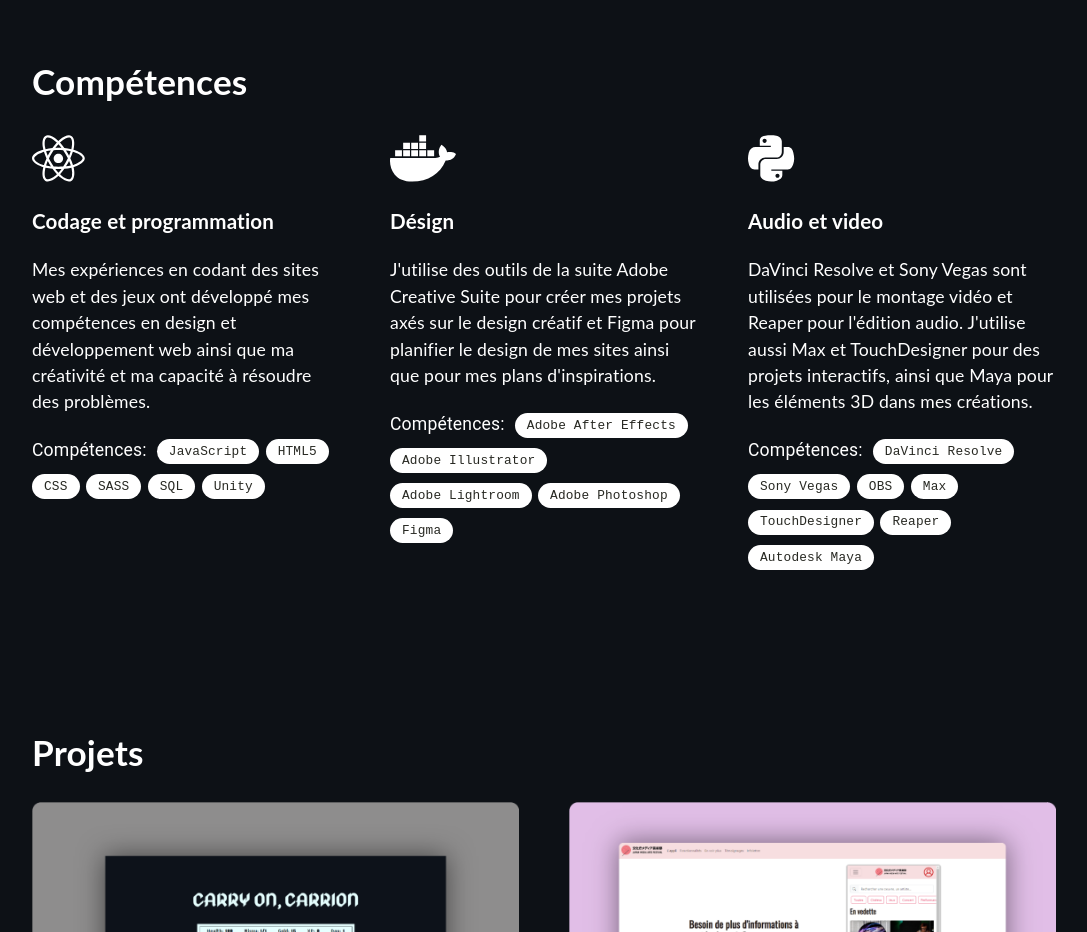
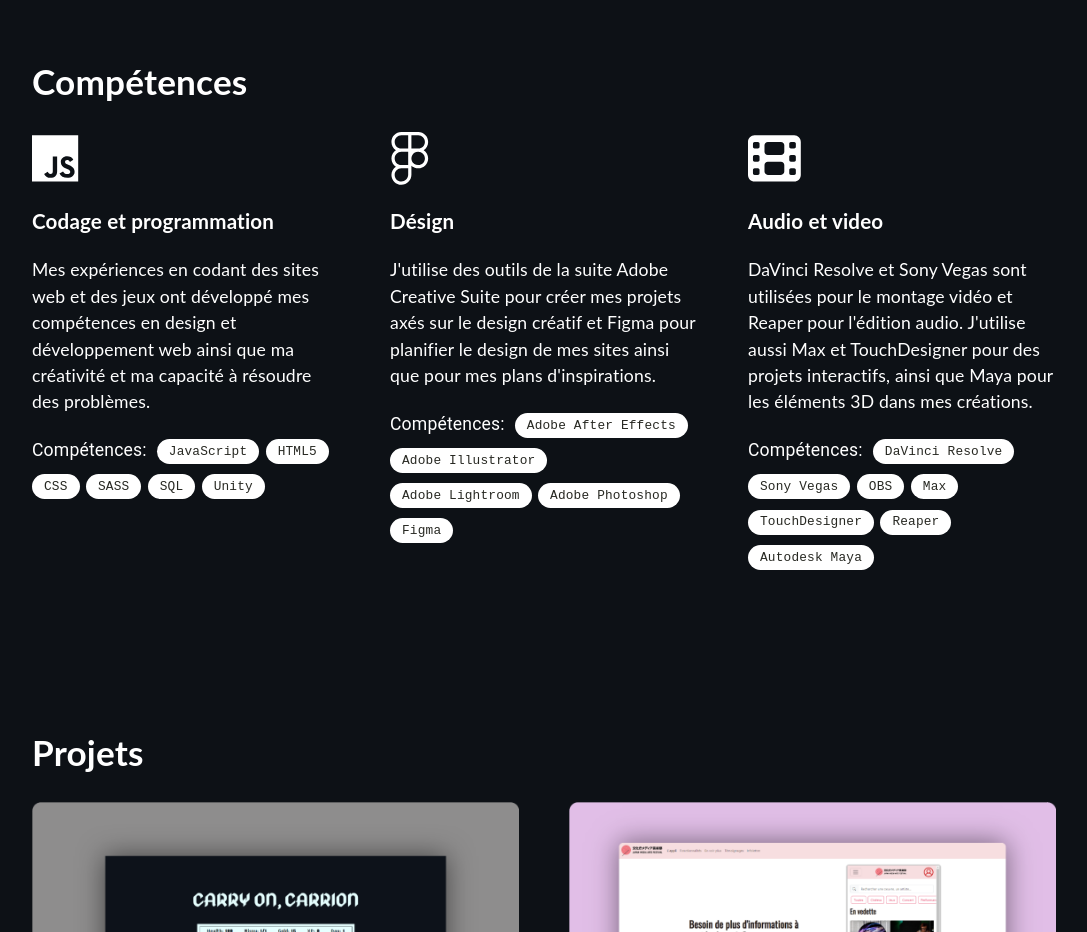
Before and after one commit to IhabMJR/IhabMJR.github.io, a React (Create React App) app: page / in a window 1280 px wide. Shown: the part 1320-2252 px from the top of the page, without its empty margins (96-1183 px from the left). Built offline with nearby package versions, Linux system fonts and the light colour scheme.

Commit message:
favicon et icon competences

```diff
--- a/src/components/Expertise.tsx
+++ b/src/components/Expertise.tsx
@@ -1,7 +1,8 @@
 import React from "react";
 import '@fortawesome/free-regular-svg-icons'
 import { FontAwesomeIcon } from '@fortawesome/react-fontawesome';
-import { faReact, faDocker, faPython } from '@fortawesome/free-brands-svg-icons';
+import { faJs, faFigma} from '@fortawesome/free-brands-svg-icons';
+import { faFilm } from '@fortawesome/free-solid-svg-icons';
 import Chip from '@mui/material/Chip';
 import '../assets/styles/Expertise.scss';
 
@@ -39,7 +40,7 @@
             <h1>Compétences</h1>
             <div className="skills-grid">
                 <div className="skill">
-                    <FontAwesomeIcon icon={faReact} size="3x"/>
+                    <FontAwesomeIcon icon={faJs} size="3x"/>
                     <h3>Codage et programmation</h3>
                     <p>Mes expériences en codant des sites web et des jeux ont développé mes compétences en design et développement web ainsi que ma créativité et ma capacité à résoudre des problèmes.</p>
                     <div className="flex-chips">
@@ -51,7 +52,7 @@
                 </div>
 
                 <div className="skill">
-                    <FontAwesomeIcon icon={faDocker} size="3x"/>
+                    <FontAwesomeIcon icon={faFigma} size="3x"/>
                     <h3>Désign</h3>
                     <p>J'utilise des outils de la suite Adobe Creative Suite pour créer mes projets axés sur le design créatif et Figma pour planifier le design de mes sites ainsi que pour mes plans d'inspirations.</p>
                     <div className="flex-chips">
@@ -63,7 +64,7 @@
                 </div>
 
                 <div className="skill">
-                    <FontAwesomeIcon icon={faPython} size="3x"/>
+                    <FontAwesomeIcon icon={faFilm} size="3x"/>
                     <h3>Audio et video</h3>
                     <p>DaVinci Resolve et Sony Vegas sont utilisées pour le montage vidéo et Reaper pour l'édition audio. J'utilise aussi Max et TouchDesigner pour des projets interactifs, ainsi que Maya pour les éléments 3D dans mes créations.</p>
                     <div className="flex-chips">
```
Also changed, not shown: 1 other file (tests, documents, lock files or other folders).
